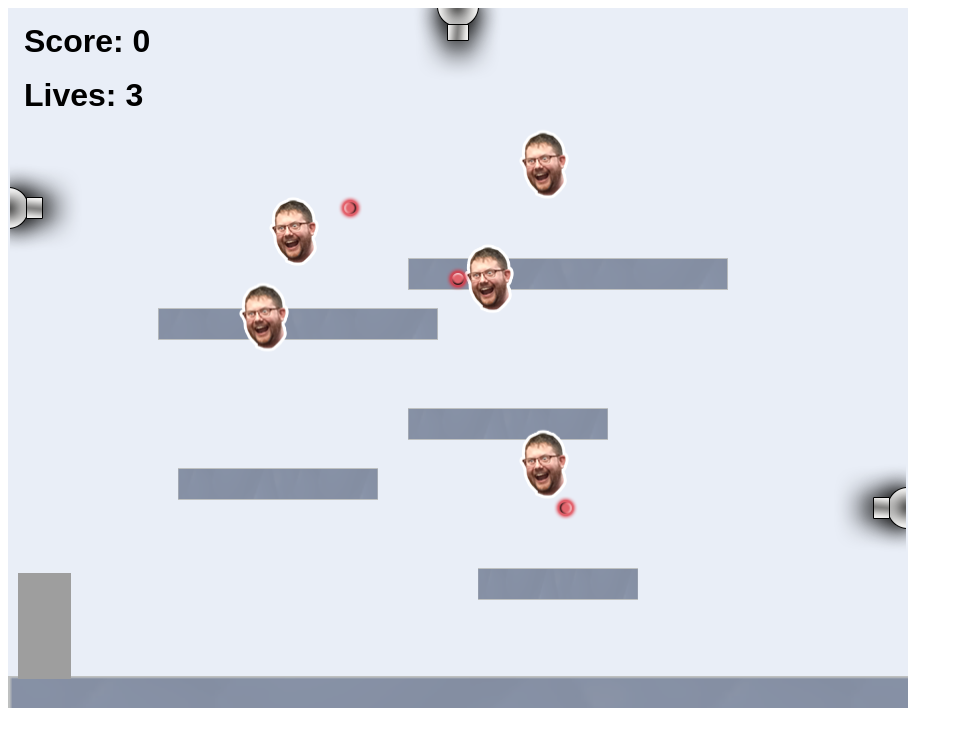
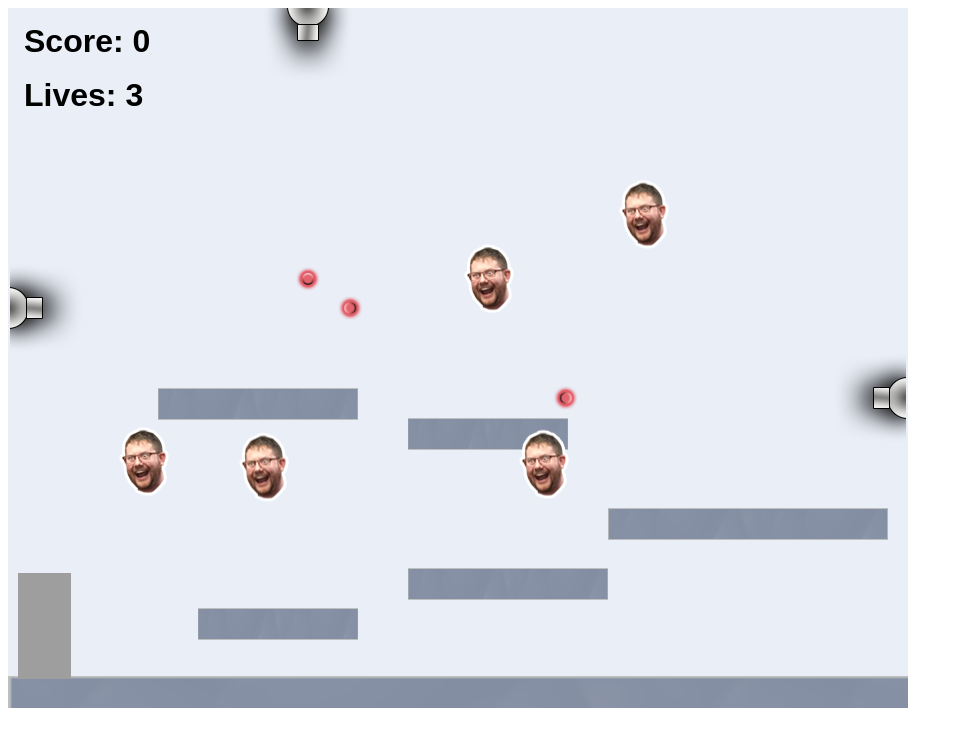
Before and after one commit to Eathanmiley/Eathanmiley.github.io, a website: page projects/platformer/index.html in a window 1280 px wide. Shown: the whole page, without its empty margins (0-963 px from the left). Drawn offline with Linux system fonts and the light colour scheme; animation ran at ten frames a second.

Commit message:
platformer

```diff
--- a/projects/platformer/js/init/cannon.js
+++ b/projects/platformer/js/init/cannon.js
@@ -26,9 +26,9 @@
         ////////////////////////////////////////////////////////////////////////
         // ALL YOUR CODE GOES BELOW HERE ///////////////////////////////////////
 
-        createCannon("top", 450);
-        createCannon("left", 200);
-        createCannon("right", 500);
+        createCannon("top", 300, 0.1);
+        createCannon("left", 300, 0.5);
+        createCannon("right", 390, 0.3);
 
         // ALL YOUR CODE GOES ABOVE HERE ///////////////////////////////////////
         ////////////////////////////////////////////////////////////////////////
--- a/projects/platformer/js/init/collectable.js
+++ b/projects/platformer/js/init/collectable.js
@@ -36,9 +36,9 @@
         ////////////////////////////////////////////////////////////////////////
         // ALL YOUR CODE GOES BELOW HERE ///////////////////////////////////////
 
-        createCollectable(type.steve, 250, 170, 6, 0.7);
-        createCollectable(type.steve, 500, 100, 7, 0.5);
-        createCollectable(type.steve, 220, 250, 8, 0.6);
+        createCollectable(type.steve, 100, 400, 6, 0.7);
+        createCollectable(type.steve, 600, 150, 7, 0.5);
+        createCollectable(type.steve, 220, 400, 8, 0.6);
         createCollectable(type.steve, 445, 220, 5, 0.5);
         createCollectable(type.steve, 500, 400, 7, 0.5);
 
--- a/projects/platformer/js/init/platform.js
+++ b/projects/platformer/js/init/platform.js
@@ -37,11 +37,11 @@
         createPlatform(0, game.world.height - 32, 3, 2);    // DO NOT DELETE
 
         // example:
-        createPlatform(400, 250, 0.8);
-        createPlatform(170, 460, 0.5);
-        createPlatform(150, 300, 0.7);
-        createPlatform(400, 400, 0.5);
-        createPlatform(470, 560, 0.4);
+        createPlatform(400, 410, 0.4);
+        createPlatform(600, 500, 0.7);
+        createPlatform(150, 380, 0.5);
+        createPlatform(400, 560, 0.5);
+        createPlatform(190, 600, 0.4);
 
         // ALL YOUR CODE GOES ABOVE HERE ///////////////////////////////////////
         ////////////////////////////////////////////////////////////////////////
```
Also changed, not shown: index.html (+1 -0 lines).
